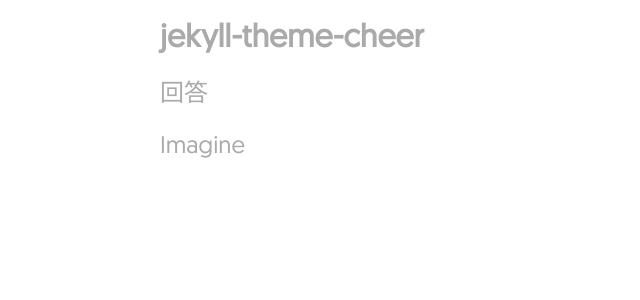
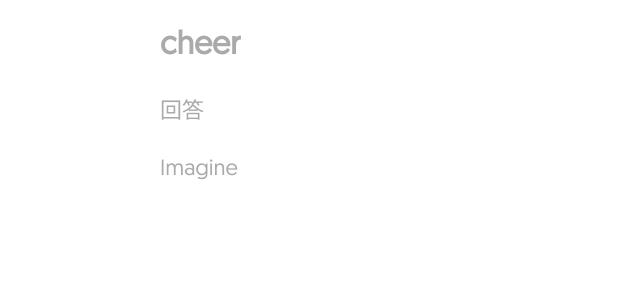
Before and after one commit to yetanothercheer/cheer, a Jekyll site: the page built from index.md, in a window 1280 px wide. Shown: the top 300 px of the page, without its empty margins (0-640 px from the left). Built offline with Jekyll 4.4.1, drawn with Linux system fonts in a browser that asks for light colours.

Commit message:
release 0.1.0

```diff
--- a/_config.yml
+++ /dev/null
@@ -1,3 +0,0 @@
-title: jekyll-theme-cheer
-description: CHANGE ME!
-theme: jekyll-theme-cheer
--- a/404.html
+++ b/_layouts/404.html
@@ -1,6 +1,5 @@
 ---
 layout: default
-title: 404
 permalink: /404.html
 ---
 
--- a/_layouts/default.html
+++ b/_layouts/default.html
@@ -7,14 +7,17 @@
 </head>
 
 <body>
-  <main class="geomanist mx-auto w-md">
-    <h1>
-      <a href="/">
-        {{site.title}}
-      </a>
-    </h1>
-    {{ content }}
-  </main>
+  <div class="geomanist">
+
+    <main class="mx-auto w-md">
+      <h1><a href="/">{{site.title | default: "Jekyll Theme Cheer"}}</a></h1>
+      {{ content }}
+    </main>
+
+  </div>
+
 </body>
 
+
+
 </html>
--- a/_sass/normalize.scss
+++ b/_sass/normalize.scss
@@ -4,5 +4,11 @@
 }
 
 p {
-  font-size: 24px;
+  font-size: 22px;
 }
+
+html {
+  line-height: 1.6;
+}
+
+::-webkit-scrollbar { display: none; }
```
Also changed, not shown: 404.md (added, +3 -0 lines), _layouts/article.html (+6 -3 lines), index.md (added, +3 -0 lines), _layouts/index.html (renamed from index.html), cheer.gemspec.
